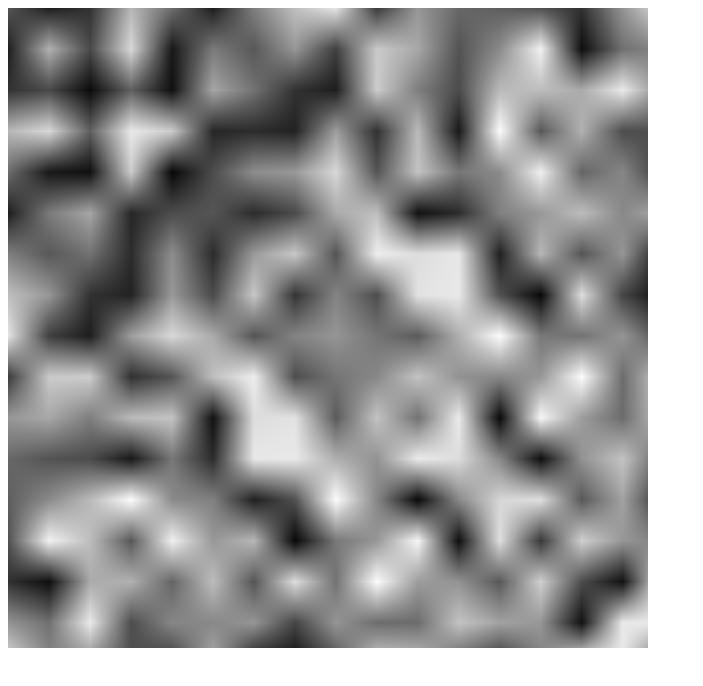
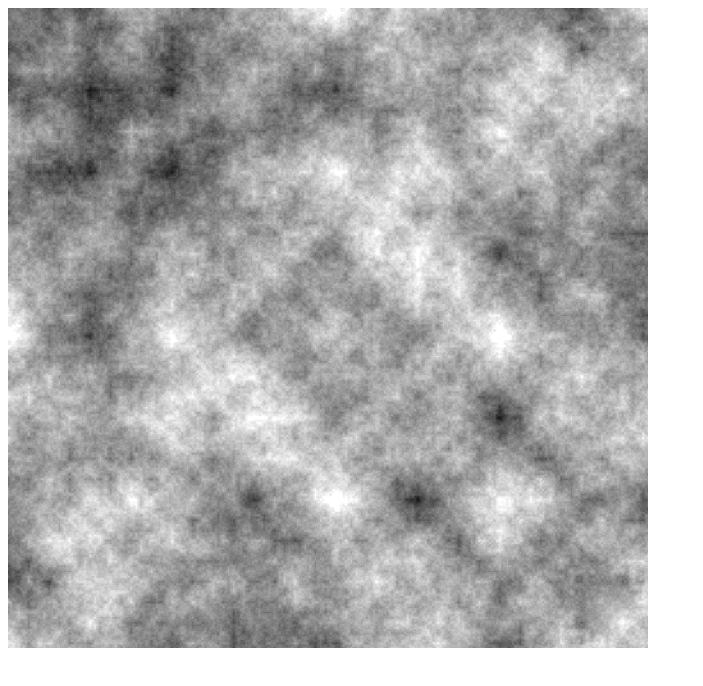
Before and after one commit to neknaj/virtualworld, a website: page terraintest/test.html in a window 1280 px wide. Shown: the whole page, without its empty margins (0-703 px from the left). Drawn offline with Linux system fonts and the light colour scheme.

Commit message:
done making terraintest!

```diff
--- a/terraintest/test.html
+++ b/terraintest/test.html
@@ -13,7 +13,11 @@
         for (let iy = 0; iy < y; iy++) {
             for (let ix = 0; ix < x; ix++) {
                 let index = (iy*x+ix)*4; // index of position [ix,iy]
-                let value = getp([ix,iy])
+                let value = 0;
+                let lap = 8;
+                for (let i=1;i<lap;i++) {
+                    value += getp([ix,iy],i)/((lap-i)*2)
+                }
                 //value = _getp([0,0,100],[0,1,0],[1,1,100],[1,0,250],[ix/10,iy/10])
                 //value = _getp([0,0,100],[0,2,0],[2,2,100],[2,0,250],[ix/10,iy/10])
                 iarr[index+0] = value; // Red
@@ -36,8 +40,7 @@ function _getp(a,b,c,d,p) {
    // console.log(p)
     return (a[2]*a1+b[2]*a2+c[2]*a3+d[2]*a4);
 }
-function getp(p) {
-    let s = 6;
+function getp(p,s=1) {
     let minx = Math.floor(p[0]/(2**s))*(2**s);
     let maxx = minx+(2**s);
     let miny = Math.floor(p[1]/(2**s))*(2**s);
```
